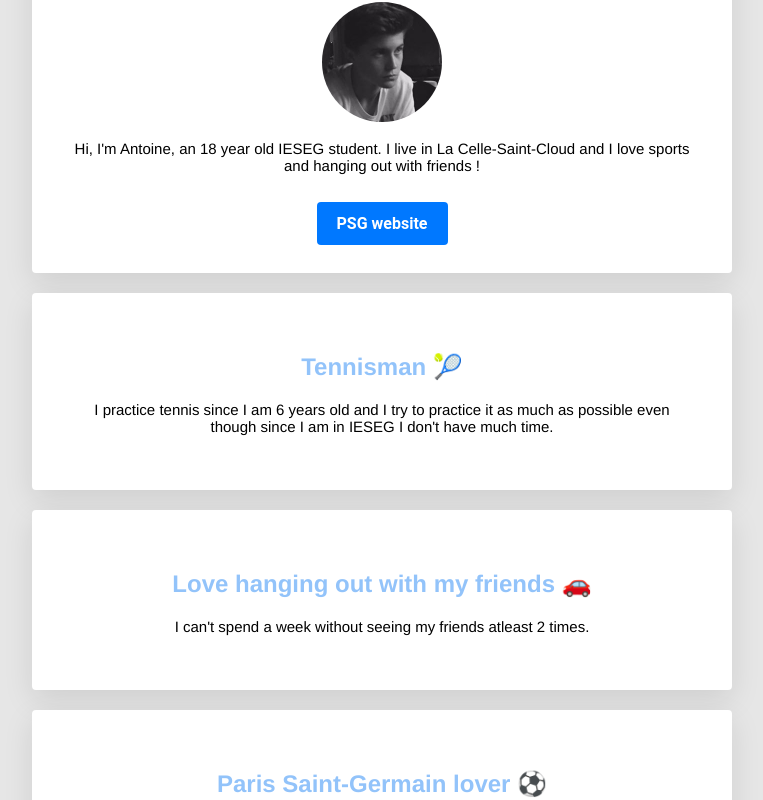
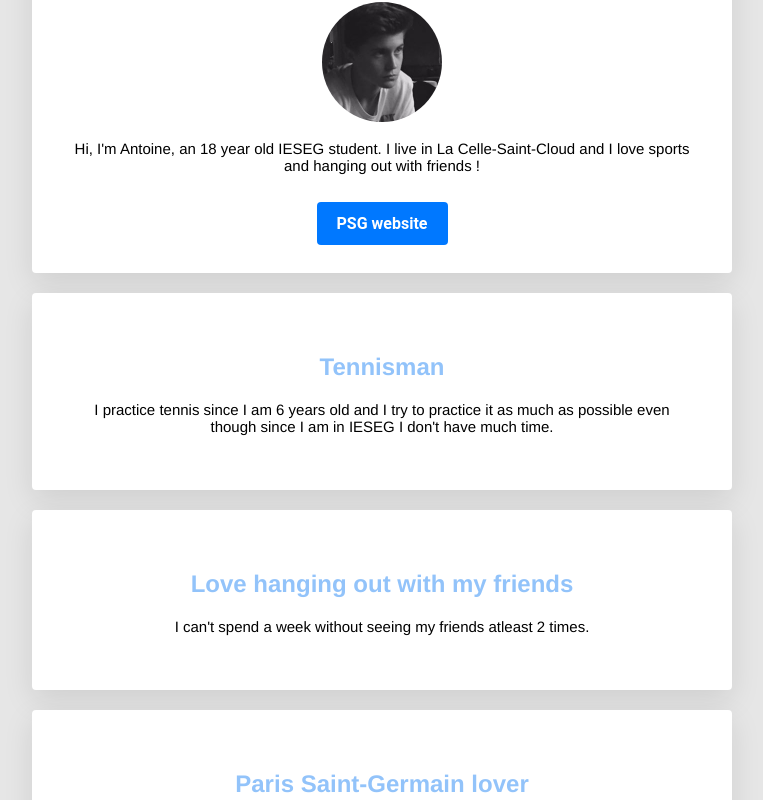
Before and after one commit to AntoineOlivierr/myprofile, a plain HTML site: page index.html in a window 1280 px wide. Shown: the part 152-952 px from the top of the page, without its empty margins (258-1021 px from the left). Drawn offline with Linux system fonts and the light colour scheme.

Commit message:
Update index.html

```diff
--- a/index.html
+++ b/index.html
@@ -4,7 +4,7 @@
 
 <head>
 	<title> The profile of Antoine Olivier</title>
-	<meta name="descripition" content="Welcome to the profile of Erwan !">
+	<meta name="descripition" content="Welcome to the profile of Antoine !">
 	<meta charset="UTF-8">
 	<link rel="stylesheet" type="text/css" href="style.css">
 	<script src="https://kit.fontawesome.com/37fe723040.js" crossorigin="anonymous"></script>
@@ -16,26 +16,26 @@
 <div class="container">
 	<div class="card-white" id="introduction">
 		<h1>Hi I'm Antoine</h1>
-		<img src="images/profile-picture.jpg" alt="Erwan Majdi-Vichot" class="img-circle shadowed" id="profile-picture" >
+		<img src="images/profile-picture.jpg" alt="Antoine Olivier" class="img-circle shadowed" id="profile-picture" >
 		<p>
 			Hi, I'm Antoine, an 18 year old IESEG student. I live in La Celle-Saint-Cloud and I love sports and hanging out with friends !
 		</p>
 		<a href="https://www.psg.fr/" target="_blank" class="btn-blue">PSG website</a>
 	</div>
 	<div class="card-white">
-		<h2>Tennisman 🎾</h2>
+		<h2>Tennisman</h2>
 		<p>
 			I practice tennis since I am 6 years old and I try to practice it as much as possible even though since I am in IESEG I don't have much time.
 		</p>
 	</div>
 	<div class="card-white">
-		<h2>Love hanging out with my friends 🚗</h2>
+		<h2>Love hanging out with my friends</h2>
 		<p>
 			I can't spend a week without seeing my friends atleast 2 times.
 		</p>
 	</div>
 	<div class="card-white">
-		<h2>Paris Saint-Germain lover ⚽ </h2>
+		<h2>Paris Saint-Germain lover</h2>
 		<p>
 			I love PSG and especially our handsome Kyky Mbappé !
 		</p>
```
